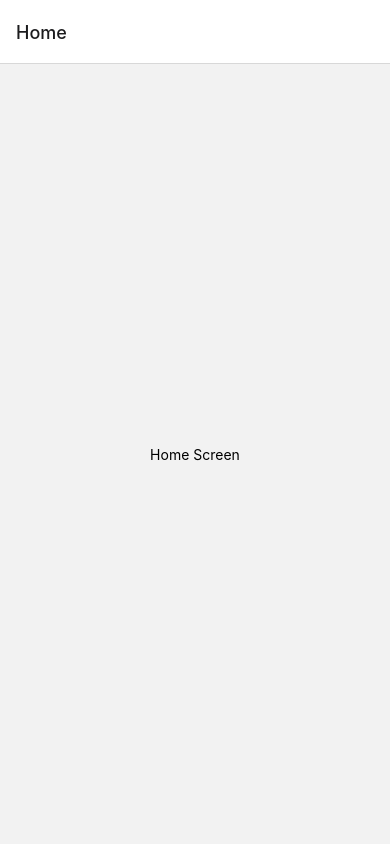
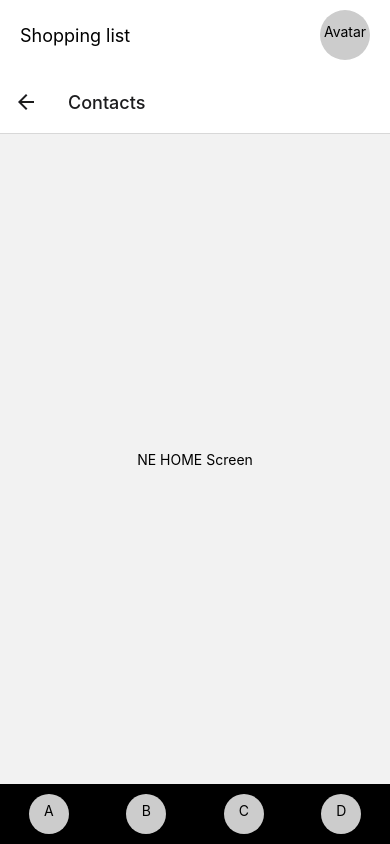
Before and after one commit to Yehor0110/AwesomeProject, a React Native app: screen /Contacts in a window 390 px wide. Before the commit this address had no page. Built offline with nearby package versions, Linux system fonts and the light colour scheme.

Commit message:
Added NavigationContainer

```diff
--- a/src/App.js
+++ b/src/App.js
@@ -1,25 +1,17 @@
 import * as React from 'react';
-import { View, Text } from 'react-native';
-import { NavigationContainer } from '@react-navigation/native';
-import { createNativeStackNavigator } from '@react-navigation/native-stack';
-
-function HomeScreen() {
-  return (
-    <View style={{ flex: 1, alignItems: 'center', justifyContent: 'center' }}>
-      <Text>Home Screen</Text>
-    </View>
-  );
-}
-
-const Stack = createNativeStackNavigator();
+import { SafeAreaView } from 'react-native';
+import HomeMain from './screens/Main/MainScreen';
+import Header from './screens/Main/components/Header/Header';
+import Footer from './screens/Main/components/Footer/Footer';
+import { mainStyle } from './screens/Main/styles';
 
 function App() {
   return (
-    <NavigationContainer>
-      <Stack.Navigator>
-        <Stack.Screen name="Home" component={HomeScreen} />
-      </Stack.Navigator>
-    </NavigationContainer>
+    <SafeAreaView style={mainStyle.conteiner}>
+      <Header />
+      <HomeMain />
+      <Footer />
+    </SafeAreaView>
   );
 }
 
--- a/src/screens/Main/MainScreen.js
+++ b/src/screens/Main/MainScreen.js
@@ -1,27 +1,37 @@
 import React from 'react';
+import { View, Text } from 'react-native';
 import Main from './components/Main/Main';
 import Contacts from './components/Contacts/Contacts'
 
-import { createStackNavigator } from '@react-navigation/stack';
 import { NavigationContainer } from '@react-navigation/native';
+import { createNativeStackNavigator } from '@react-navigation/native-stack';
 
-const Stack = createStackNavigator();
+// function HomeScreen() {
+//   return (
+//     <View style={{ flex: 1, alignItems: 'center', justifyContent: 'center' }}>
+//       <Text style={{ color: '#000' }}>Home Screen</Text>
+//     </View>
+//   );
+// }
+
+// function DetailsScreen() {
+//     return (
+//       <View style={{ flex: 1, alignItems: 'center', justifyContent: 'center' }}>
+//         <Text>Details Screen</Text>
+//       </View>
+//     );
+//   }
+
+const Stack = createNativeStackNavigator();
 
 export default function HomeMain() {
 
-    return <NavigationContainer>{
-            <Stack.Navigator>
-                <Stack.Screen
-                    name="Main"
-                    component={Main}
-                    options={{title: 'Main page'}}
-                />
-                <Stack.Screen
-                    name="Contacts"
-                    component={Contacts}
-                    options={{title: 'Main page'}}
-                />
-            </Stack.Navigator>}
+    return (
+        <NavigationContainer>
+          <Stack.Navigator>
+            <Stack.Screen name="Home" component={Main} />
+            <Stack.Screen name="Contacts" component={Contacts} />
+          </Stack.Navigator>
         </NavigationContainer>
-    ;
+      );
 }
--- a/src/screens/Main/components/Contacts/Contacts.js
+++ b/src/screens/Main/components/Contacts/Contacts.js
@@ -1,12 +1,12 @@
 import React from 'react';
 import {View, Text} from 'react-native';
-import { mainStyle } from '../styles'
+// import { mainStyle } from '../styles'
 
 export default function Contacts() {
 
     return (
-        <View style= {mainStyle.main}>
-            <Text>Gggggggggggg</Text>
+        <View style={{ flex: 1, alignItems: 'center', justifyContent: 'center' }}>
+            <Text style={{ color: '#000' }}>NE HOME Screen</Text>
         </View>
     );
 }
--- a/src/screens/Main/components/Main/Main.js
+++ b/src/screens/Main/components/Main/Main.js
@@ -1,12 +1,12 @@
 import React from 'react';
-import {View} from 'react-native';
-import { mainStyle } from '../styles'
+import { View, Text } from 'react-native';
+// import { mainStyle } from '../styles'
 
 export default function Main() {
 
     return (
-        <View style= {mainStyle.main}>
-
+        <View style={{ flex: 1, alignItems: 'center', justifyContent: 'center' }}>
+            <Text style={{ color: '#000' }}>This is MAIN Screen</Text>
         </View>
     );
 }
```
